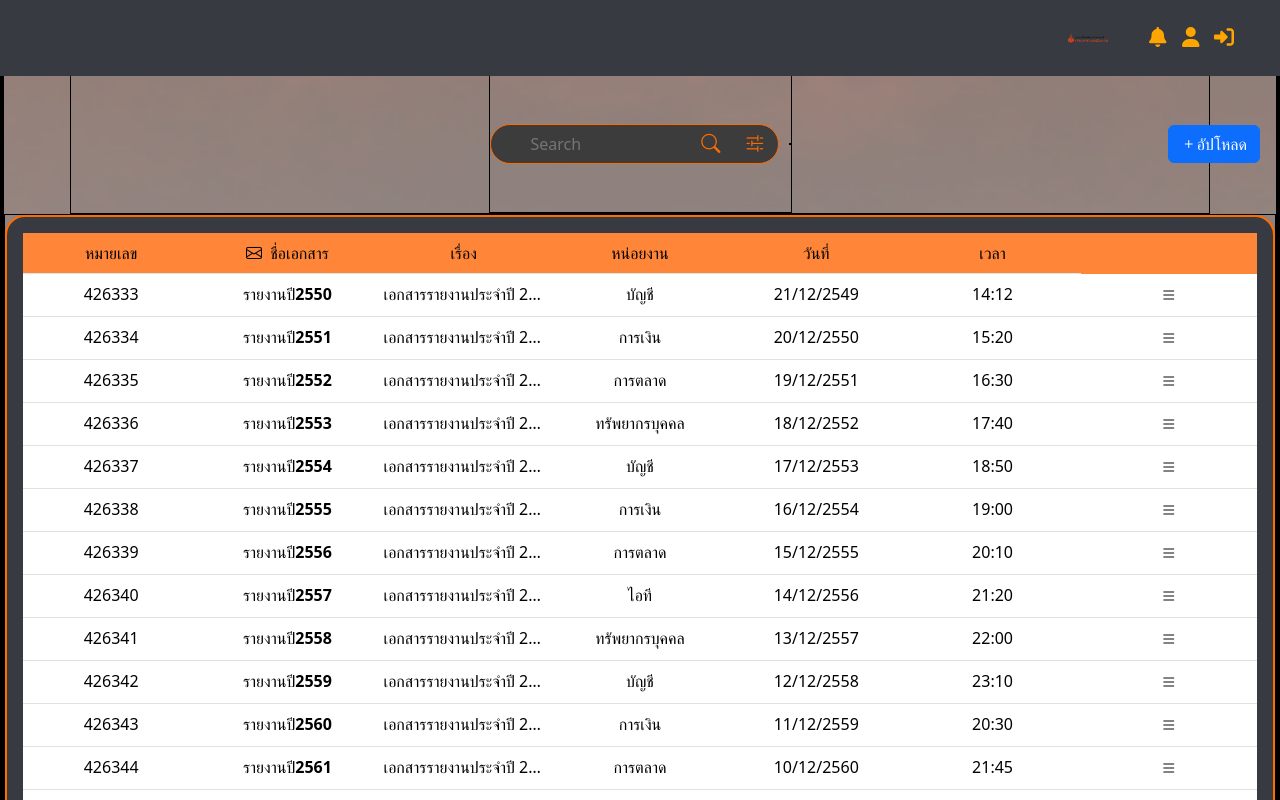
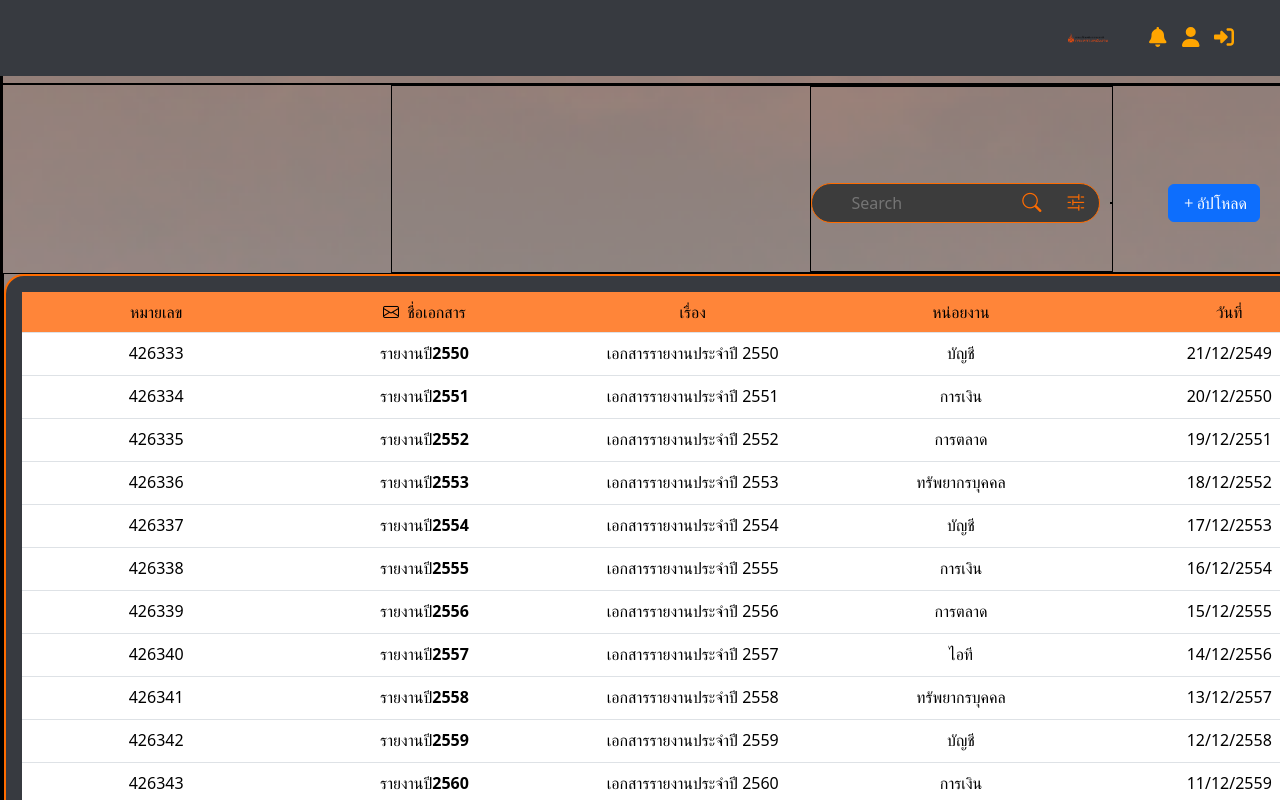
Before and after one commit to Tatsunori-Kato-Spu/document_library, a React (Vite) app: page / in a window 1280 px wide. Shown: the top 800 px of the page. Built offline with nearby package versions, Linux system fonts and the light colour scheme.

Commit message:
แก้ route ให้สามารถใช้เชื่อมคนอื่นได้ง่าย

```diff
--- a/src/App.css
+++ b/src/App.css
@@ -1,6 +1,6 @@
 #root {
-  max-width: 1280px;
-  margin: 0 auto;
-  /* padding: 2rem; */
+  max-width: 1980px;
+  width: 1980;
+  margin-top: 60px;
   text-align: center;
 }
--- a/src/App.jsx
+++ b/src/App.jsx
@@ -1,31 +1,38 @@
-import { HashRouter,Routes, Route } from 'react-router-dom';
+import { createBrowserRouter, RouterProvider } from 'react-router-dom';
 import SearchBar from './pages/Searchbar/Searchbar';
 
 
 import Layout from './Layout/Layout';
+import Permission from './pages/Permission/Permission';
+import Stats from './pages/Stats/Stats';
+import Navbar from './Layout/Navber/Navber';
 
 
 import "bootstrap/dist/css/bootstrap.min.css";
 import "bootstrap-icons/font/bootstrap-icons.min.css";
-
 import './App.css'
 
 
 
 function App() {
-
+  const router = createBrowserRouter([
+    {
+      path: "/",
+      element: <Layout />,
+    },
+    { path: "search",
+      element: <Navbar />,
+    },{
+      path: "permission",
+      element: <Permission />,
+    },
+    {
+      path: "stats",
+      element: <Stats />,
+    }
+  ]);
   return (
-    <>
-      <div className="App">
-        <HashRouter>
-          <Routes>
-          <Route path="/" element={<Layout />}>
-            <Route path='/' element={<SearchBar />} />
-          </Route>
-        </Routes>
-        </HashRouter>
-      </div>
-    </>
+   <RouterProvider router={router}/>
   )
 }
 
```
